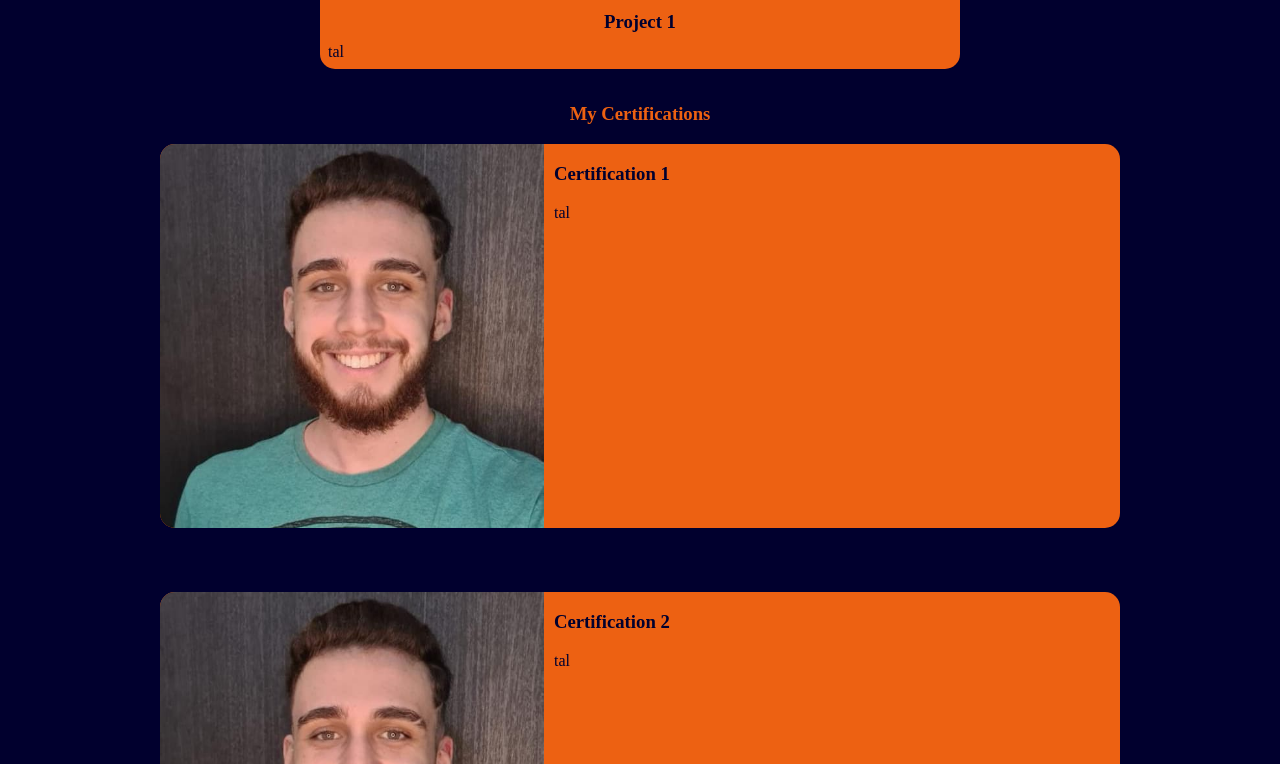
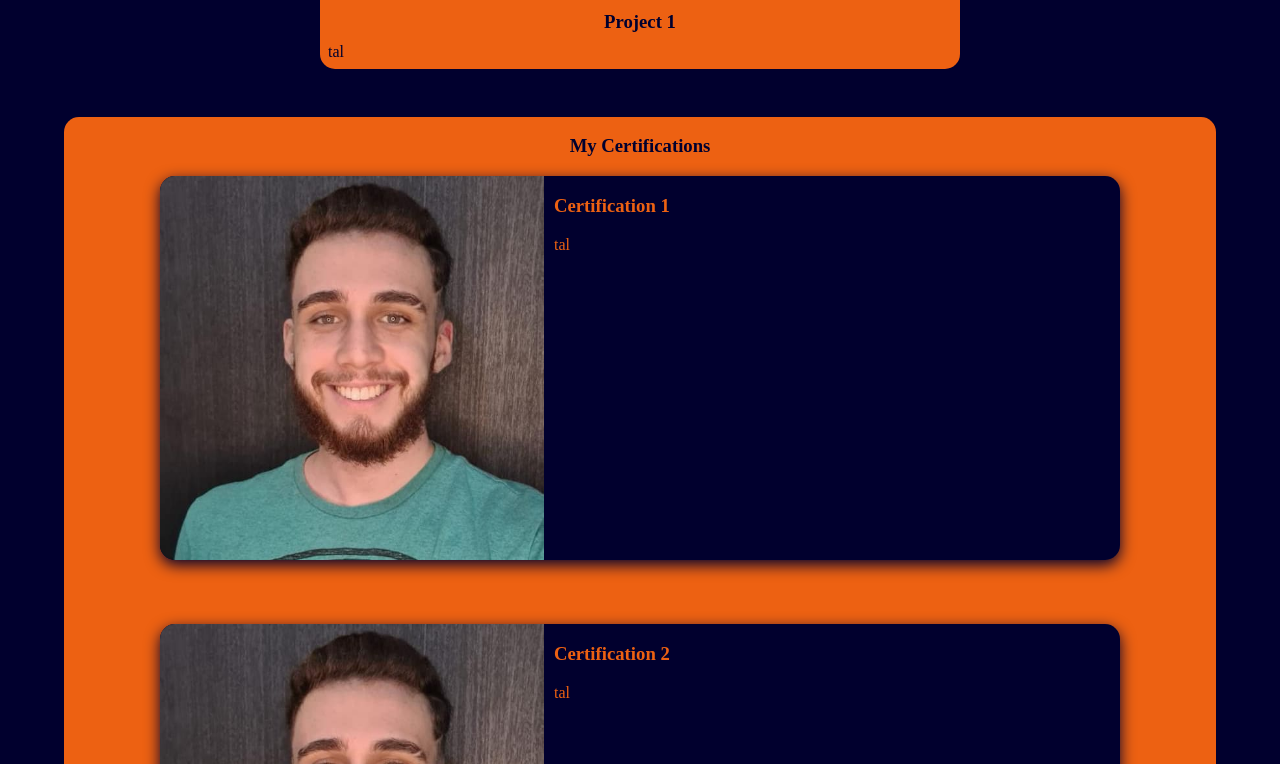
Before and after one commit to BrunoDevMoraes/brunodevmoraes-portfolio, a React (Create React App) app: page / in a window 1280 px wide. Shown: the part 1696-2460 px from the top of the page. Built offline with nearby package versions, Linux system fonts and the light colour scheme.

Commit message:
Change style of Certifications Section

```diff
--- a/src/components/Certifications/Certifications.css
+++ b/src/components/Certifications/Certifications.css
@@ -1,5 +1,5 @@
 #certfications-section-title {
-  color: #ED6112;
+  color: #01002E;
   text-align: center;
 }
 
@@ -7,4 +7,12 @@
   display: flex;
   flex-direction: column;
   align-items: center;
+  justify-content: space-between;
 }
+
+#certifications-full-section {
+  background-color: rgba(237,97,18);
+  border-radius: 15px;
+  margin-top: 2em;
+  padding-bottom: 0.5em;
+}
--- a/src/components/Certifications/Certifications.jsx
+++ b/src/components/Certifications/Certifications.jsx
@@ -8,7 +8,7 @@ export default function Certifications() {
   const { language } = useContext(AppContext)
 
   return (
-    <div>
+    <div id="certifications-full-section">
       {language === 'PT'
       ? <>
           <h3 id="certfications-section-title">Minhas Certificações</h3>
--- a/src/components/CetificationCard/CertificationCard.css
+++ b/src/components/CetificationCard/CertificationCard.css
@@ -1,10 +1,11 @@
 #certification-card {
-  background-color: #ED6112;
-  color: #01002E;
+  background-color: #01002E;
+  color: #ED6112;
   display: flex;
   border-radius: 15px;
   width: 75vw;
   margin: 0 5vw 5vw 5vw;
+  box-shadow: 0px 5px 15px #01002E;
 }
 
 #certification-card img {
```
